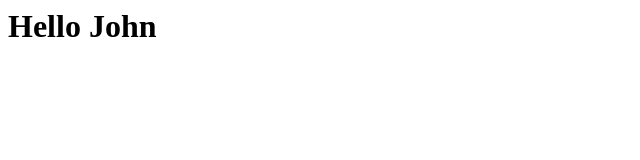
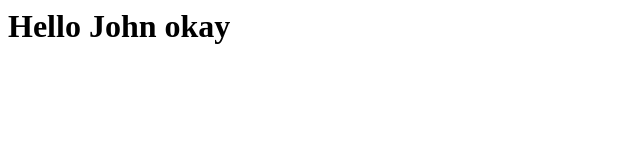
Before and after one commit to thechiefishere/cohort5-pipeline, a plain HTML site: page index.html in a window 1280 px wide. Shown: the whole page, without its empty margins (0-640 px from the left). Drawn offline with Linux system fonts and the light colour scheme.

Commit message:
Update index.html

```diff
--- a/index.html
+++ b/index.html
@@ -1 +1 @@
-<h1>Hello John</h1>
+<h1>Hello John okay</h1>
```
